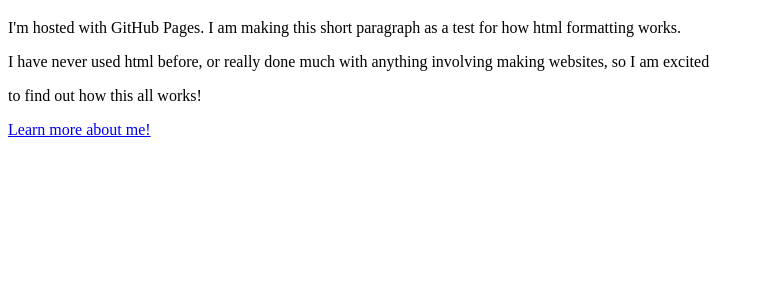
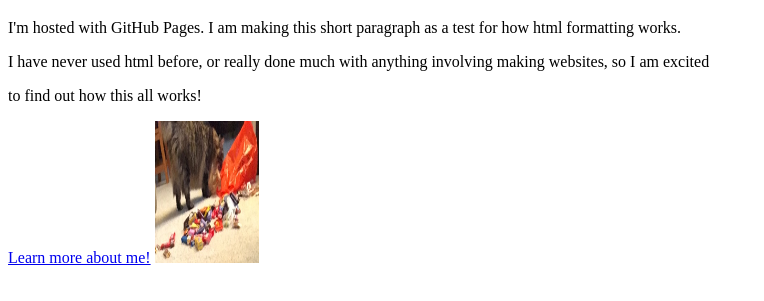
Before and after one commit to Ben-Samuelson/Ben-Samuelson.github.io, a plain HTML site: page index.html in a window 1280 px wide. Shown: the part 61-362 px from the top of the page, without its empty margins (0-764 px from the left). Drawn offline with Linux system fonts and the light colour scheme.

Commit message:
Update index.html

```diff
--- a/index.html
+++ b/index.html
@@ -6,5 +6,6 @@
 <p> I have  never used html before, or really done much with anything involving making websites, so I am excited</p>
 <p> to find out how this all works!</p>
 <a href="https://www.youtube.com/watch?v=dQw4w9WgXcQ">Learn more about me!</a>
+<img src="cat.JPG" alt="meine Katze" width="104" height="142">
 </body>
 </html>
```
